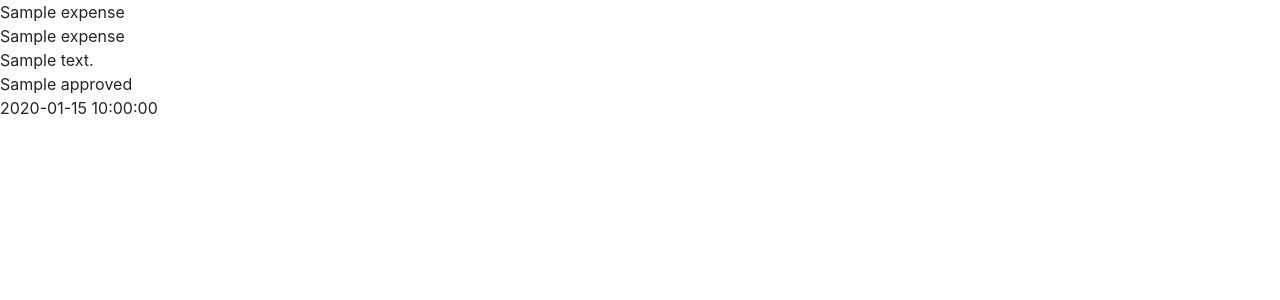
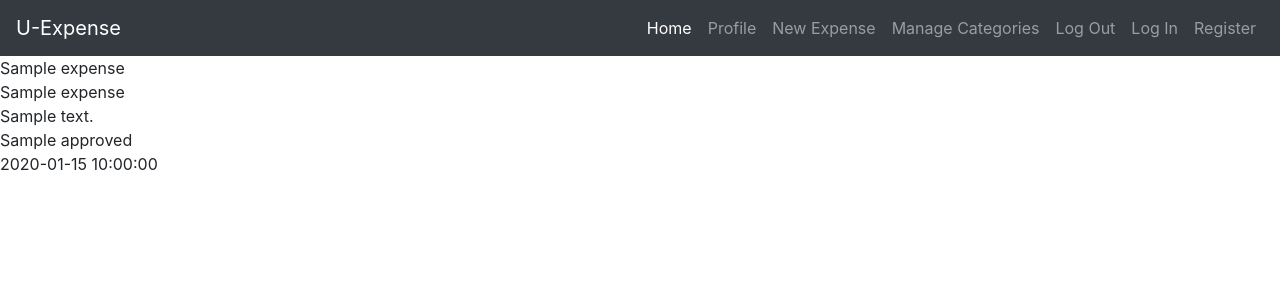
Before and after one commit to PhilipWilliams0/u-expense, a Flask app: page / in a window 1280 px wide. Shown: the top 300 px of the page. Run offline with Flask 2, Linux system fonts and the light colour scheme; a database or web service that is not in the repository returns one stand-in record (values such as "Sample title"); some libraries are stand-ins or nearby versions.

Commit message:
Added NavBar using Bootstrap

```diff
--- a/templates/base.html
+++ b/templates/base.html
@@ -20,6 +20,41 @@
 </head>
 
 <body>
+    <header>
+        <nav class="navbar navbar-expand-lg navbar-dark bg-dark">
+            <button class="navbar-toggler" type="button" data-toggle="collapse" data-target="#navbarTogglerDemo01"
+                aria-controls="navbarTogglerDemo01" aria-expanded="false" aria-label="Toggle navigation">
+                <span class="navbar-toggler-icon"></span>
+            </button>
+            <div class="collapse navbar-collapse" id="navbarTogglerDemo01">
+                <a class="navbar-brand" href="#">U-Expense</a>
+                <ul class="navbar-nav ml-auto mt-2 mt-lg-0">
+                    <li class="nav-item active">
+                        <a class="nav-link" href="{{ url_for('get_expenses') }}}">Home <span
+                                class="sr-only">(current)</span></a>
+                    </li>
+                    <li class="nav-item">
+                        <a class="nav-link" href="#">Profile</a>
+                    </li>
+                    <li class="nav-item">
+                        <a class="nav-link" href="#">New Expense</a>
+                    </li>
+                    <li class="nav-item">
+                        <a class="nav-link" href="#">Manage Categories</a>
+                    </li>
+                    <li class="nav-item">
+                        <a class="nav-link" href="#">Log Out</a>
+                    </li>
+                    <li class="nav-item">
+                        <a class="nav-link" href="#">Log In</a>
+                    </li>
+                    <li class="nav-item">
+                        <a class="nav-link" href="#">Register</a>
+                    </li>
+                </ul>
+            </div>
+        </nav>
+    </header>
 
     {% block content%}
     {% endblock %}
```
